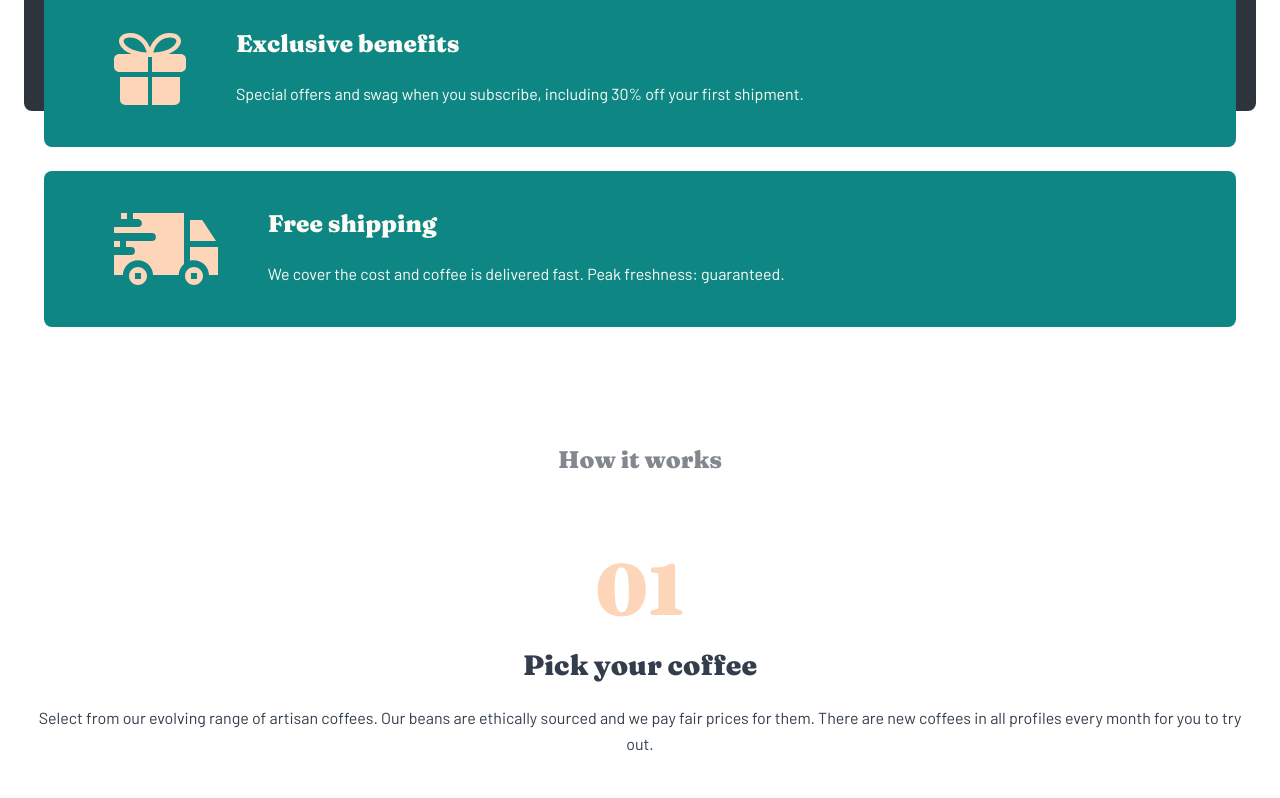
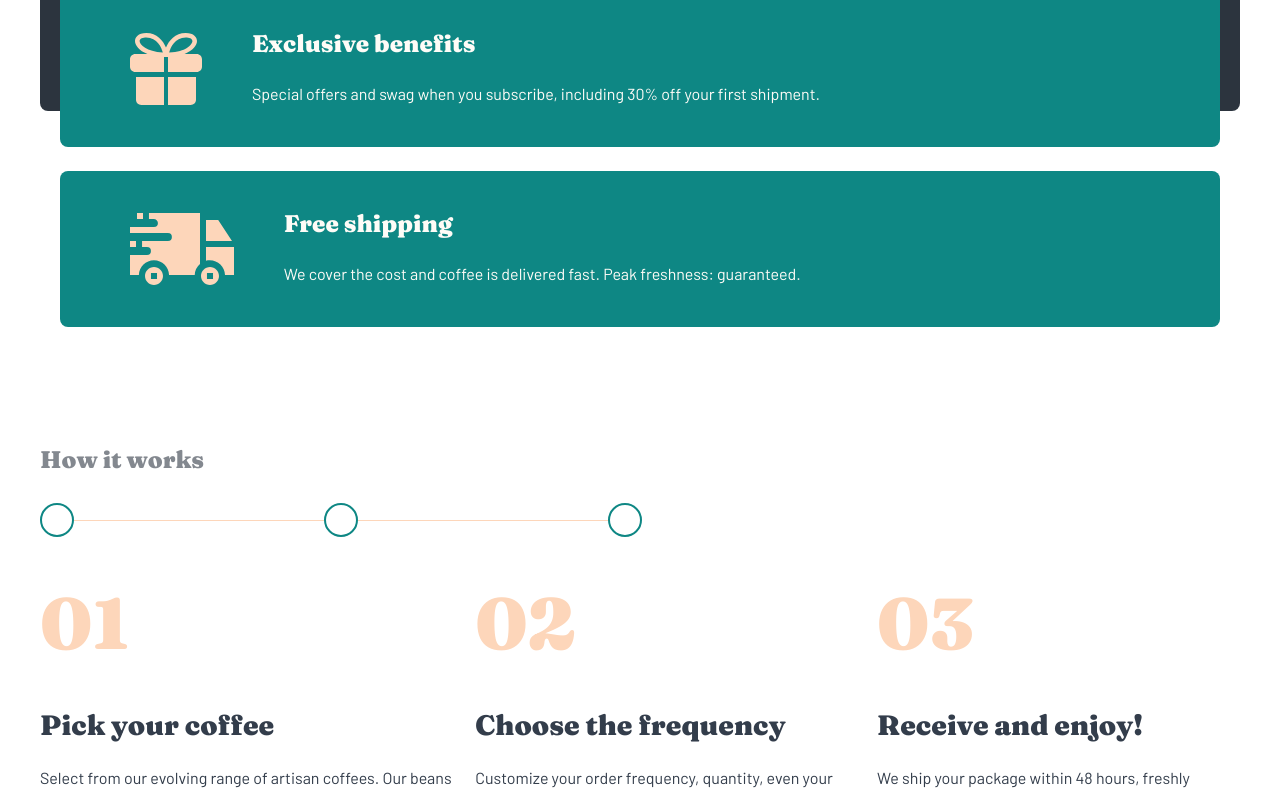
Before and after one commit to mbensa/coffeeroasters, a website: page index.html in a window 1280 px wide. Shown: the part 2002-2800 px from the top of the page. Drawn offline with Linux system fonts and the light colour scheme.

Commit message:
styled tablet

```diff
--- a/index.html
+++ b/index.html
@@ -149,7 +149,16 @@
       <section class="how-container">
         <h2>How it works</h2>
 
+        <div class="lines">
+          <span class="dot"></span>
+          <span class="line"></span>
+          <span class="dot"></span>
+          <span class="line"></span>
+          <span class="dot"></span>
+        </div>
+
         <div class="steps-container">
+          <div class="steps">
             <p class="steps-number">01</p>
             <p class="steps-title">Pick your coffee</p>
             <p class="steps-text">
@@ -158,7 +167,7 @@
             </p>
           </div>
 
-        <div class="steps-container">
+          <div class="steps">
             <p class="steps-number">02</p>
             <p class="steps-title">Choose the frequency</p>
             <p class="steps-text">
@@ -167,13 +176,14 @@
             </p>
           </div>
 
-        <div class="steps-container">
+          <div class="steps">
             <p class="steps-number">03</p>
             <p class="steps-title">Receive and enjoy!</p>
             <p class="steps-text">
-            We ship your package within 48 hours, freshly roasted. Sit back and enjoy award-winning world-class coffees
-            curated to provide a distinct tasting experience.
+              We ship your package within 48 hours, freshly roasted. Sit back and enjoy award-winning world-class
+              coffees curated to provide a distinct tasting experience.
             </p>
+          </div>
         </div>
 
         <a href="" class="create-plan">Create your plan</a>
--- a/scss/_config.scss
+++ b/scss/_config.scss
@@ -47,8 +47,11 @@ html {
   font-family: $font-family--secondary;
   font-size: $font-base--size;
   line-height: $text-line-height;
-  padding-left: 24px;
-  padding-right: 24px;
+  padding: 0 24px;
+
+  @media (min-width: 768px) {
+    padding: 0 40px;
+  }
 }
 
 h1,
--- a/scss/main/_collection.scss
+++ b/scss/main/_collection.scss
@@ -20,7 +20,7 @@
       line-height: 4.5rem;
 
       @media (min-width: 768px) {
-        font-size: 6rem;
+        font-size: 5rem;
         opacity: 0.5;
         margin: 0;
       }
--- a/scss/main/_footer.scss
+++ b/scss/main/_footer.scss
@@ -16,7 +16,15 @@
     padding-left: 0;
     margin: 0;
 
+    @media (min-width: 768px) {
+      display: flex;
+      justify-content: center;
+    }
+
     li {
+      @media (min-width: 768px) {
+        padding: 0 20px;
+      }
       a {
         text-decoration: none;
         color: $grey;
--- a/scss/main/_how.scss
+++ b/scss/main/_how.scss
@@ -6,20 +6,68 @@
     margin: 120px 0;
     text-align: center;
 
+    @media (min-width: 768px) {
+      text-align: left;
+    }
+
     h2 {
       font-family: $font-family--primary;
       color: $grey;
       font-size: 1.5rem;
       margin-bottom: 80px;
+
+      @media (min-width: 768px) {
+        margin-bottom: 30px;
+      }
+    }
+
+    .lines {
+      @media (min-width: 768px) {
+        display: flex;
+        align-items: center;
+        margin-bottom: 50px;
+      }
+
+      .dot {
+        @media (min-width: 768px) {
+          height: 30px;
+          width: 30px;
+          border: 2px solid $bg-green;
+          border-radius: 50%;
+        }
+      }
+
+      .line {
+        @media (min-width: 768px) {
+          height: 1px;
+          background: $selection-hover;
+          min-width: 250px;
+        }
+      }
     }
 
     .steps-container {
+      @media (min-width: 768px) {
+        display: flex;
+      }
+
+      .steps {
+        @media (min-width: 768px) {
+          margin-right: 20px;
+          &:last-child {
+            margin-right: 0;
+          }
+        }
         .steps-number {
           font-family: $font-family--primary;
           font-size: 4.5rem;
           line-height: 4.5rem;
           color: $selection-hover;
-        margin: 0 0 24px 0;
+          margin-bottom: 24px;
+
+          @media (min-width: 768px) {
+            margin-bottom: 50px;
+          }
         }
 
         .steps-title {
@@ -35,6 +83,7 @@
           margin-bottom: 56px;
         }
       }
+    }
 
     .create-plan {
       @include createPlan;
--- a/scss/main/_navbar.scss
+++ b/scss/main/_navbar.scss
@@ -34,6 +34,7 @@
     }
     @media (min-width: 768px) {
       display: flex;
+      justify-content: center;
     }
 
     li {
```
Also changed, not shown: css/style.css. Lines whose indentation alone changed are shown as unchanged.
